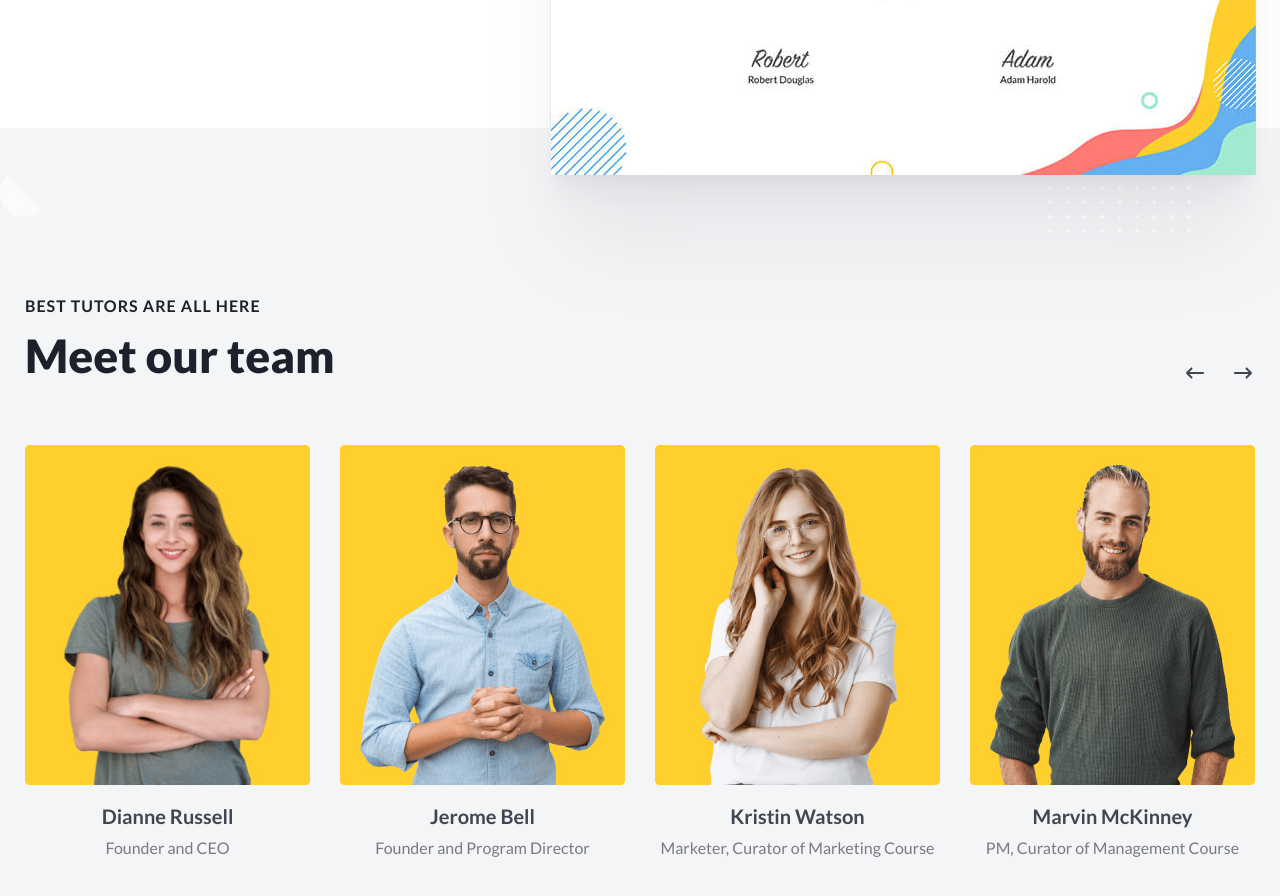
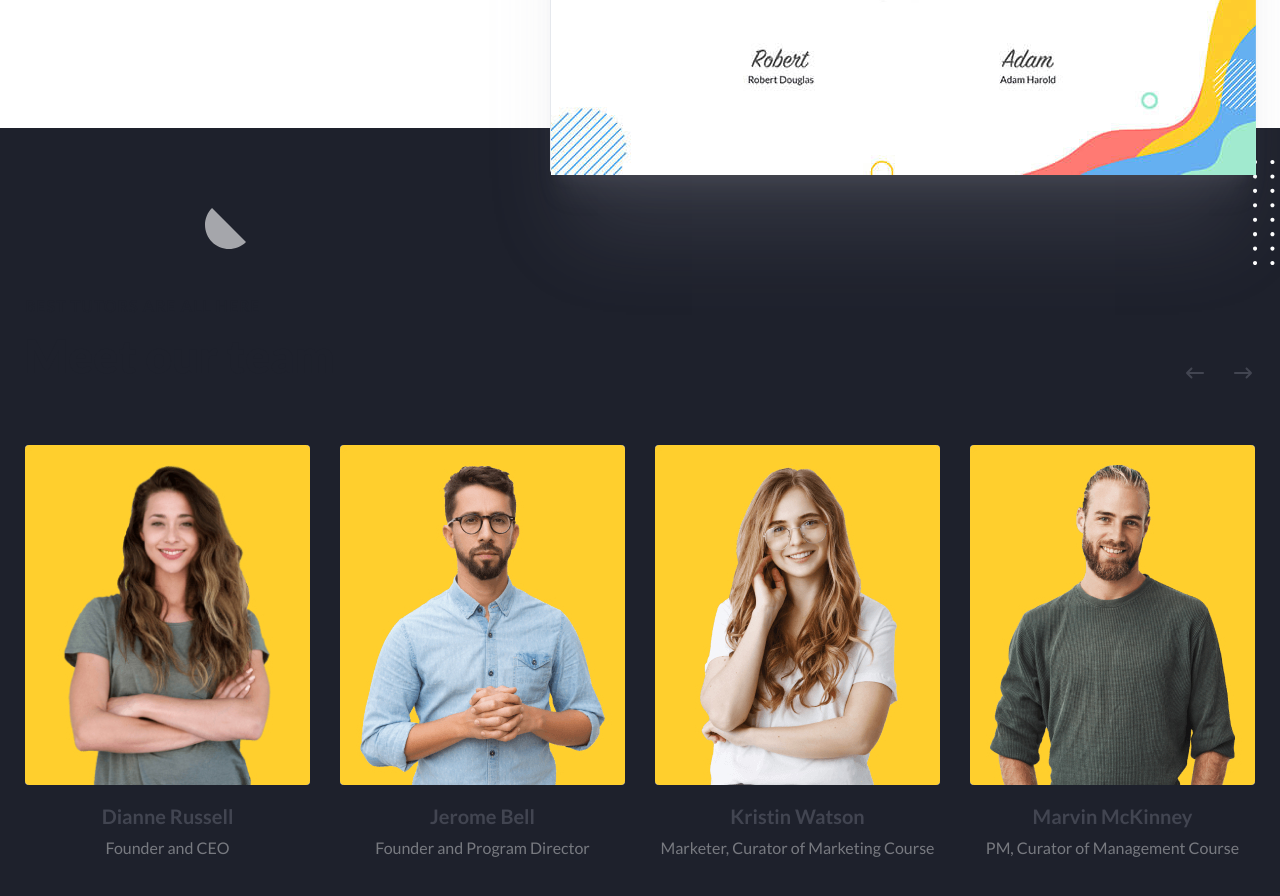
Before and after one commit to bitterrsweetj/createx-landing-page, a plain HTML site: page index.html in a window 1280 px wide. Shown: the part 3700-4596 px from the top of the page. Drawn offline with nearby package versions, Linux system fonts and the light colour scheme.

Commit message:
Adding shapes for background in team section

```diff
--- a/css/styles.css
+++ b/css/styles.css
@@ -94,7 +94,7 @@ body {
 }
 
 .main__team {
-  background: url("../images/background-shapes/team-bg.svg") no-repeat, var(--gray--200);
+  background: url("../images/background-shapes/team-bg.svg") 205px 32px no-repeat, var(--gray--900);
   padding: 166px 0 160px;
 }
 
@@ -527,8 +527,6 @@ body {
   margin-bottom: -46px;
 }
 
-.certificate {}
-
 .certificate__inner {
   display: flex;
   justify-content: space-between;
@@ -709,3 +707,7 @@ body {
   line-height: 160%;
   color: var(--gray--700);
 }
+
+/* ==================================================================== */
+/* ==================================================================== */
+/* TESTIMONIALS  */
```
Also changed, not shown: images/background-shapes/testi-bg.svg.
